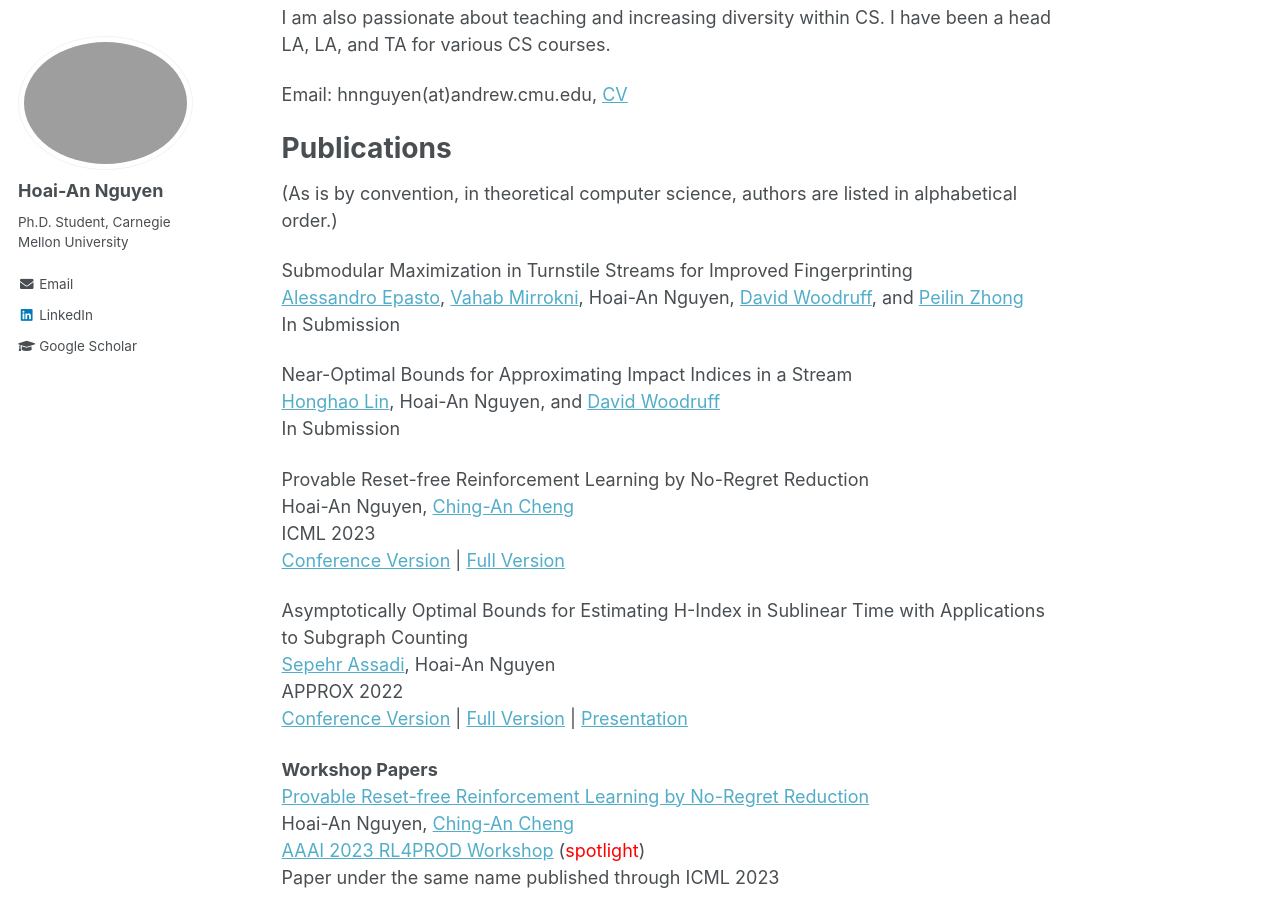
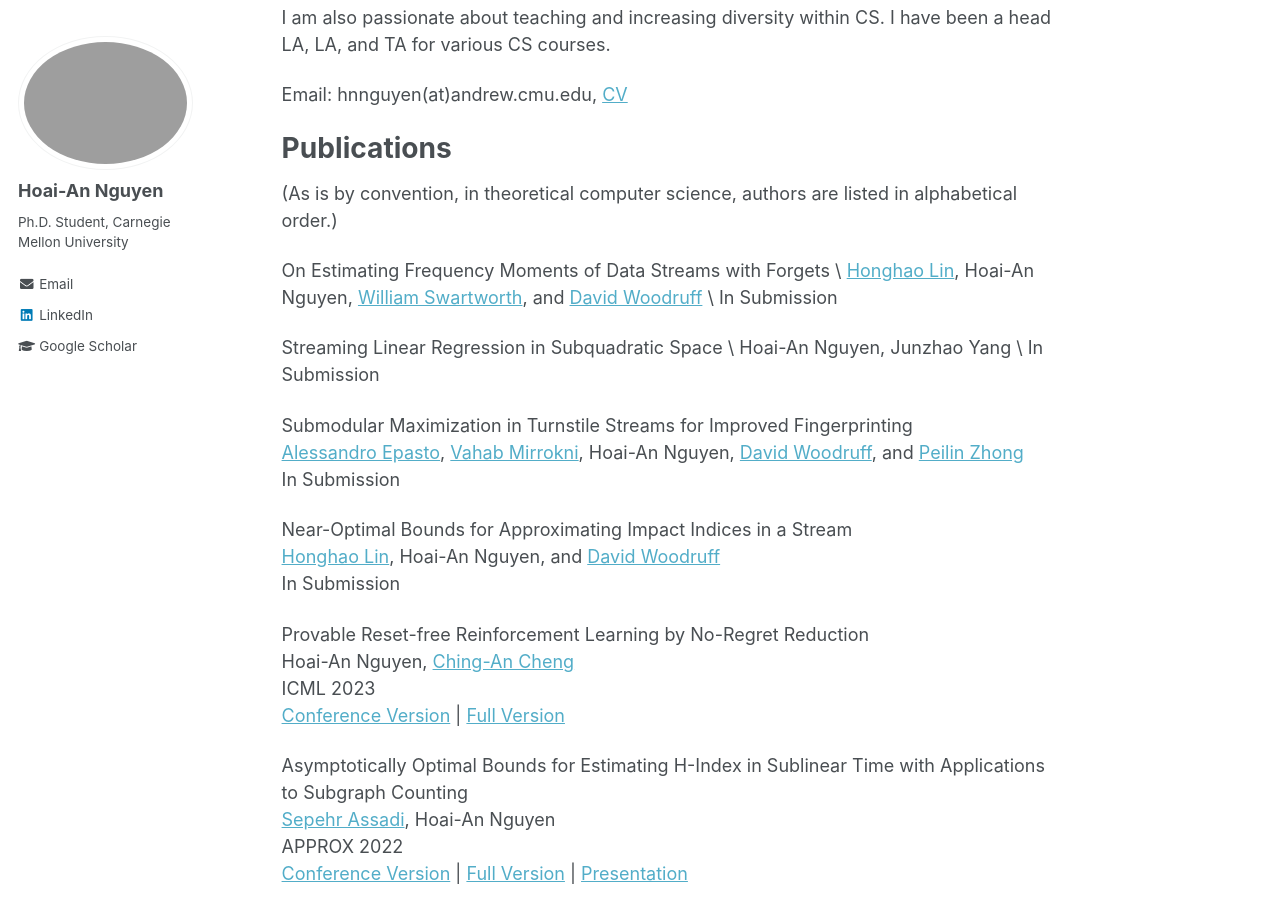
Before and after one commit to hoai77/hoai77.github.io, a Jekyll site: the page built from _pages/about.md, in a window 1280 px wide and 900 px high, scrolled down 473 px. Built offline with Jekyll 4.4.1, drawn with Linux system fonts in a browser that asks for light colours.

Commit message:
updating publications

```diff
--- a/_pages/about.md
+++ b/_pages/about.md
@@ -21,6 +21,14 @@ Email: hnnguyen(at)andrew.cmu.edu, [CV](../files/Hoaian_Nguyen_CV.pdf)
 Publications
 ============
 (As is by convention, in theoretical computer science, authors are listed in alphabetical order.)
+
+On Estimating Frequency Moments of Data Streams with Forgets \\
+[Honghao Lin](https://honghlin.github.io/), Hoai-An Nguyen, [William Swartworth](https://wswartworth.github.io/), and [David Woodruff](http://www.cs.cmu.edu/~dwoodruf/) \\
+In Submission
+
+Streaming Linear Regression in Subquadratic Space \\
+Hoai-An Nguyen, Junzhao Yang \\
+In Submission
 
 Submodular Maximization in Turnstile Streams for Improved Fingerprinting \\
 [Alessandro Epasto](https://epasto.org/), [Vahab Mirrokni](https://research.google/people/vahab-s-mirrokni/), Hoai-An Nguyen, [David Woodruff](http://www.cs.cmu.edu/~dwoodruf/), and [Peilin Zhong](https://research.google/people/peilin-zhong/) \\
```
